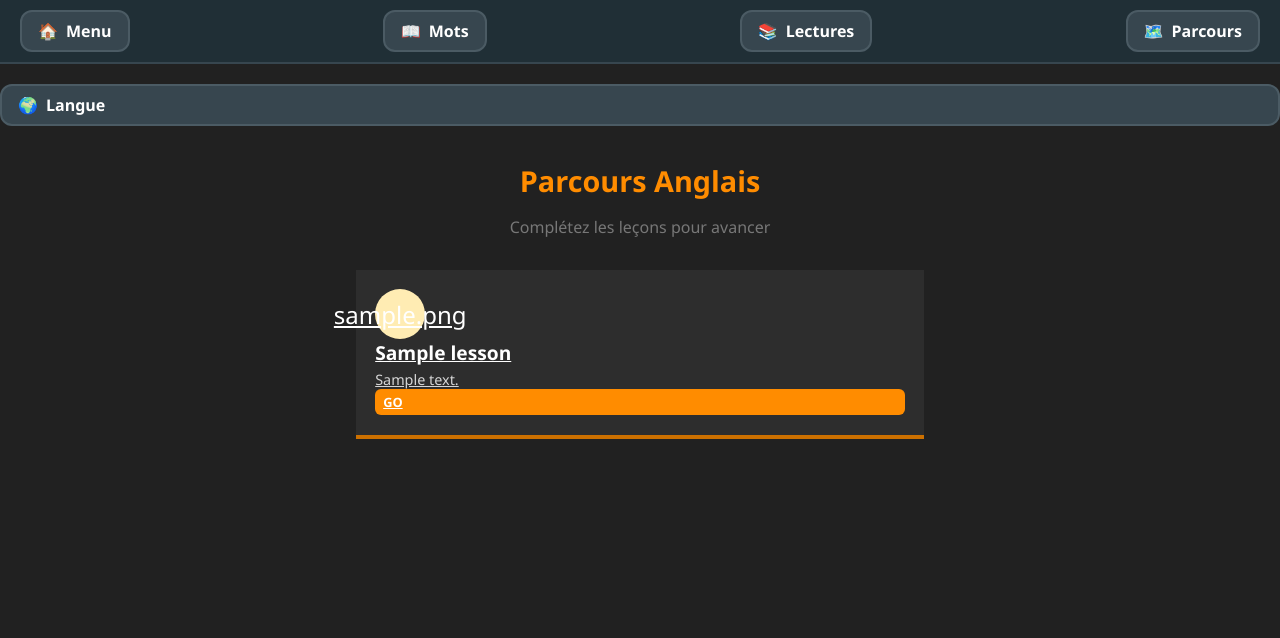
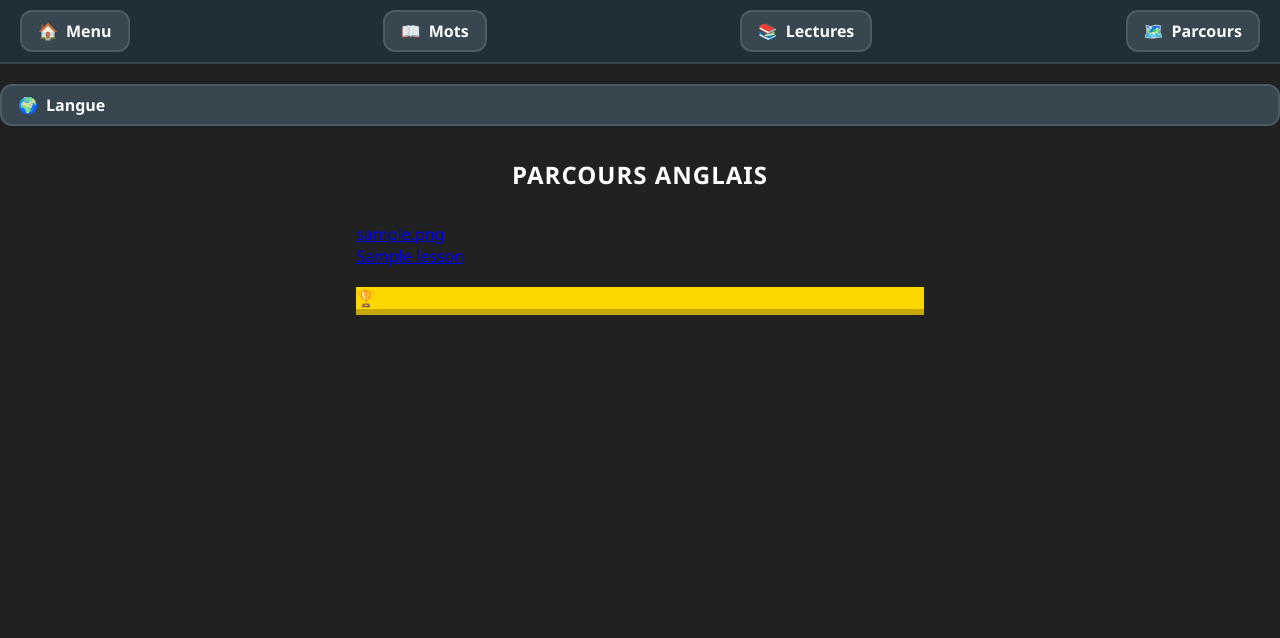
Before and after one commit to grosjak/learn-russian, a Django app: page /alphabet/ in a window 1280 px wide. Shown: the top 638 px of the page. Run offline with Django 5.2, Linux system fonts and the light colour scheme; a user stored in the database is signed in; tables that the repository leaves empty hold one stand-in row (values such as "Sample post").

Commit message:
feat(ui): Redesign roadmap and fix styles

```diff
--- a/core/static/css/styles.css
+++ b/core/static/css/styles.css
@@ -482,12 +482,25 @@ h1 {
     font-size: 2rem;
 }
 
-.feedback-text h3 {
-    margin: 0;
-    font-size: 1.2rem;
+box-shadow: 0 2px 4px rgba(0, 0, 0, 0.2);
+z-index: 10;
 }
 
-.feedback-text p {
-    margin: 5px 0 0;
-    color: var(--duo-gray);
+.level-node.current {
+    box-shadow: 0 0 0 8px rgba(255, 140, 0, 0.3), 0 6px 0 var(--duo-green-shadow);
+    animation: pulseNode 2s infinite;
 }
+
+@keyframes pulseNode {
+    0% {
+        box-shadow: 0 0 0 0 rgba(255, 140, 0, 0.4), 0 6px 0 var(--duo-green-shadow);
+    }
+
+    70% {
+        box-shadow: 0 0 0 15px rgba(255, 140, 0, 0), 0 6px 0 var(--duo-green-shadow);
+    }
+
+    100% {
+        box-shadow: 0 0 0 0 rgba(255, 140, 0, 0), 0 6px 0 var(--duo-green-shadow);
+    }
+}
--- a/core/templates/core/roadmap.html
+++ b/core/templates/core/roadmap.html
@@ -3,35 +3,39 @@
 {% block content %}
 <div class="container">
     <div style="margin-bottom: 2rem; text-align: center;">
-        <h1 style="color: #FF8C00; margin-bottom: 5px;">
+        <h1 style="color: white; font-size:1.5rem; text-transform:uppercase; letter-spacing:1px;">
             {% if target_language == 'ru' %}Parcours Russe{% else %}Parcours Anglais{% endif %}
         </h1>
-        <p style="color: #777;">Complétez les leçons pour avancer</p>
     </div>
 
-    <div style="display: flex; flex-direction: column; gap: 1rem; padding-bottom: 80px;">
+    <div class="path-container">
+        <!-- Connecting Line -->
+        <div class="path-line"></div>
+
         {% for lesson in lessons %}
-        <a href="{% url 'lesson_detail' lesson.id %}" class="menu-btn"
-            style="justify-content: flex-start; padding: 1.2rem; background: #2d2d2d; border-color: #FF8C00; color: white; box-shadow: 0 4px 0 #CC7000;">
+        <div class="level-row">
+            <a href="{% url 'lesson_detail' lesson.id %}"
+                class="level-node {% if forloop.counter == 1 %}current{% endif %}">
+                {{ lesson.icon }}
+                <div class="node-label">{{ lesson.title }}</div>
+            </a>
+        </div>
+        {% empty %}
+        <div style="text-align:center; padding:20px; color:#777;">
+            <p>Aucune leçon disponible pour l'instant.</p>
+            {% if target_language == 'en' %}
+            <p>Le contenu arrive bientôt ! 🇬🇧</p>
+            {% endif %}
+        </div>
+        {% endfor %}
 
-            <div
-                style="background: #ffecb3; width: 50px; height: 50px; border-radius: 50%; display: flex; align-items: center; justify-content: center; font-size: 1.5rem; margin-right: 15px; flex-shrink: 0;">
-                {{ lesson.icon }}
+        <!-- Chest at the end -->
+        <div class="level-row" style="margin-top:20px;">
+            <div class="level-node locked"
+                style="background:#ffd700; border-color:#e6c200; box-shadow: 0 6px 0 #c7a800;">
+                🏆
             </div>
-
-            <div style="flex: 1;">
-                <div style="font-size: 1.2rem; font-weight: bold; margin-bottom: 4px;">{{ lesson.title }}</div>
-                <div style="font-size: 0.9rem; font-weight: normal; opacity: 0.8;">{{ lesson.description }}</div>
-            </div>
-
-            {% if forloop.counter == 1 %}
-            <div
-                style="background: #FF8C00; color: white; padding: 4px 8px; border-radius: 6px; font-size: 0.8rem; font-weight: bold;">
-                GO
-            </div>
-            {% endif %}
-        </a>
-        {% endfor %}
+        </div>
     </div>
 </div>
 {% endblock %}
```
